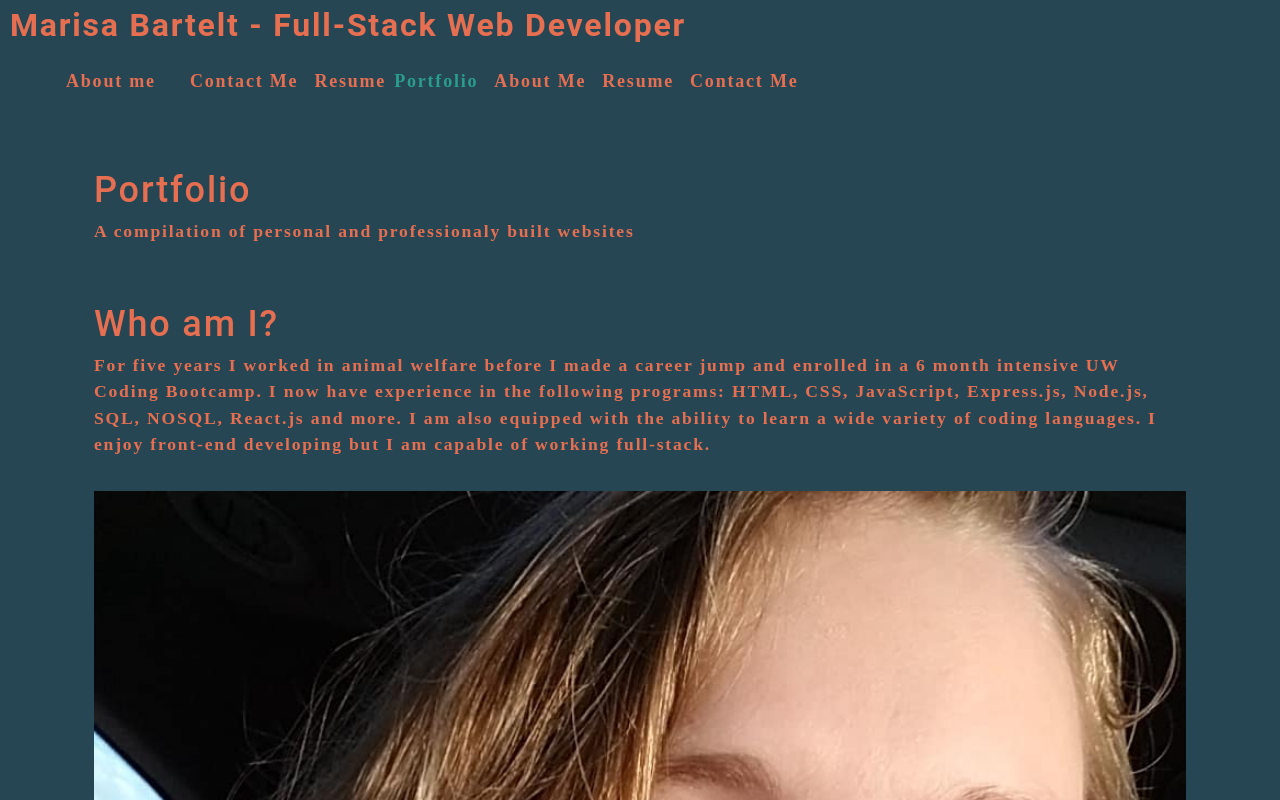
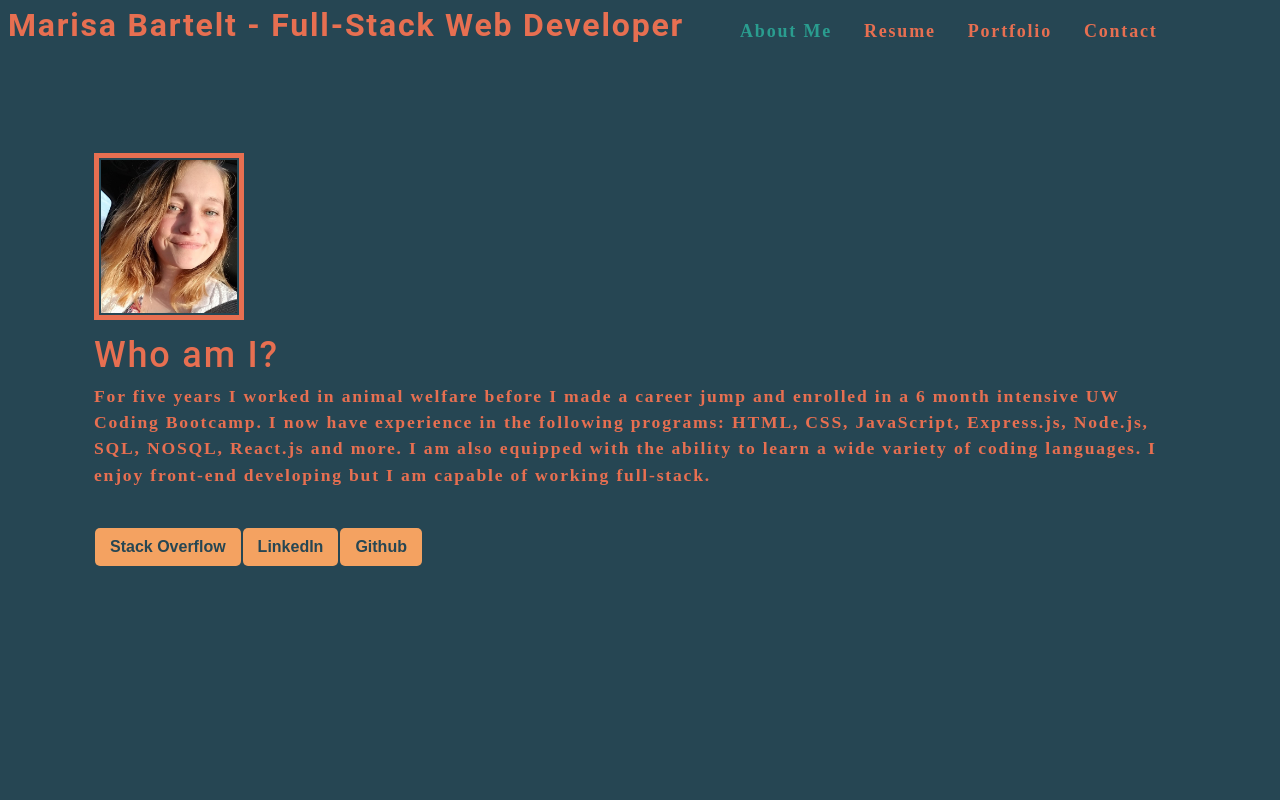
Before and after one commit to marisandb/react-portfolio, a React (Create React App) app: page / in a window 1280 px wide. Shown: the top 800 px of the page. Built offline with nearby package versions, Linux system fonts and the light colour scheme.

Commit message:
fixed broken nav bar and portfolio

```diff
--- a/src/App.js
+++ b/src/App.js
@@ -3,29 +3,17 @@ import Nav from './components/Nav';
 import About from './components/About';
 import Portfolio from './components/Portfolio';
 import Contact from  './components/Contact';
+import Footer from './components/Footer';
 
 function App() {
   const [categories] = useState([
-    {
-      name: 'Portfolio',
-      description: `A compilation of personal and professionaly built websites`,
-    },
-    {
-      name: 'About Me',
-      description: `Information about me`,
-    },
-    {
-      name: 'Resume',
-      description: `A link to my resume with my qualifications`,
-    },
-    {
-      name: 'Contact Me',
-      description: `Fill out this form to contact me via email`,
-    },
+    { name: 'About Me', description: 'Short description about Marisa B' },
+    { name: 'Resume', description: 'My qualifications as an employee' },
+    { name: 'Portfolio', description: 'My personal and professional projects' },
+    { name: 'Contact', desription: 'Contact me with any questions/comments.'}
   ]);
 
   const [currentCategory, setCurrentCategory] = useState(categories[0]);
-  const [contactSelected, setContactSelected] = useState(false);
 
   return (
     <div>
@@ -33,18 +21,12 @@ function App() {
         categories={categories}
         setCurrentCategory={setCurrentCategory}
         currentCategory={currentCategory}
-        contactSelected={contactSelected}
-        setContactSelected={setContactSelected}
       ></Nav>
       <main>
-      {!contactSelected ? (
-          <>
-            <Portfolio currentCategory={currentCategory}></Portfolio>
-            <About currentCategory={currentCategory}></About>
-          </>
-        ) : (
-            <Contact currentCategory={currentCategory}></Contact>
-          )}
+        {currentCategory.name === "Portfolio" && <Portfolio currentCategory={currentCategory}></Portfolio>}
+        {currentCategory.name === "About Me" &&  <About currentCategory={currentCategory}></About> }
+        {currentCategory.name === "Contact" &&  <Contact currentCategory={currentCategory}></Contact>}
+        <Footer></Footer>
       </main>
     </div>
   );
--- a/src/components/About/index.js
+++ b/src/components/About/index.js
@@ -5,13 +5,13 @@ import coverImage from "../../assets/AboutMe.jpg";
 function About() {
   return (
     <section className="my-5">
+        <img src={coverImage} className="about-me" alt="cover" />
         <h1 id="about">Who am I?</h1>
         <p>
         For five years I worked in animal welfare before I made a career jump and enrolled in a 6 month intensive UW Coding Bootcamp.
         I now have experience in the following programs: HTML, CSS, JavaScript, Express.js, Node.js, SQL, NOSQL, React.js and more. I am also equipped with the
         ability to learn a wide variety of coding languages. I enjoy front-end developing but I am capable of working full-stack.
         </p>
-        <img src={coverImage} className="my-2" style={{ width: "100%" }} alt="cover" />
     </section>
   );
 }
--- a/src/components/Footer/index.js
+++ b/src/components/Footer/index.js
@@ -0,0 +1,15 @@
+import React from "react";
+
+
+function Footer () {
+
+    return(
+       <div className="footer flex-row">
+            <button type="button" className="button"><a href="https://stackoverflow.com/users/15465628/marisa" target="_blank">Stack Overflow</a></button>
+            <button type="button" className="button"><a href="https://www.linkedin.com/in/marisa-bartelt-28119b20a/" target="_blank">LinkedIn</a></button>
+            <button type="button" className="button"><a href="https://github.com/marisandb" target="_blank">Github</a></button>
+       </div>
+    );
+}
+
+export default Footer;
--- a/src/components/Modal/index.js
+++ b/src/components/Modal/index.js
@@ -1,20 +1,20 @@
 import React from 'react';
 
 const Modal = ({ onClose, currentPhoto }) => {
-  const { name, description, category, deployed, github, index  } = currentPhoto;
+  const { name, description, deployed, github, index  } = currentPhoto;
 
   return (
     <div className="modalBackdrop">
       <div className="modalContainer">
         <h3 className="modalTitle">{name} </h3>
-        <img src={require(`../../assets/${category}/${index}.png`)} alt="current category" />
+        <img src={require(`../../assets/Portfolio/${index}.png`)} alt="current category" />
         <p>
         {description}
-        {deployed}
-        {github}
+        <a href="/">{deployed}</a>
+        <a href="/">{github}</a>
         </p>
         <button type="button" onClick={onClose}>
-          Close this modal
+          Close
         </button>
       </div>
     </div>
--- a/src/components/Nav/index.js
+++ b/src/components/Nav/index.js
@@ -1,49 +1,30 @@
 import React from 'react';
-import { capitalizeFirstLetter } from '../../utils/helpers';
 
 function Nav(props) {
   const {
     categories = [],
     setCurrentCategory,
-    contactSelected,
     currentCategory,
-    setContactSelected,
   } = props;
 
   return (
     <header className="flex-row px-1">
-      <h2>
-        <a data-testid="link" href="/">
-          Marisa Bartelt - Full-Stack Web Developer
-        </a>
+    <h2 className="">
+            <a data-testid="link" href="/">Marisa Bartelt - Full-Stack Web Developer</a>
     </h2>
     <nav>
         <ul className="flex-row">
-            <li className="mx-2">
-                <a data-testid="about" href="#about" onClick={() => setContactSelected(false)}>
-                About me
-                </a>
-            </li>
-            <li className={`mx-2 ${contactSelected && 'navActive'}`}>
-                <span onClick={() => setContactSelected(true)}>Contact Me</span>
-            </li>
-            <li>
-                Resume
-            </li>
         {categories.map((category) => (
-            <li
-              className={`mx-1 ${
-                currentCategory.name === category.name && !contactSelected && 'navActive'
+            <li className={`mx-2 ${currentCategory.name === category.name? 'navActive':'hoverable'
               }`}
             key={category.name}
             >
                 <span
                     onClick={() => {
                         setCurrentCategory(category);
-                  setContactSelected(false);
                     }}
                 >
-                {capitalizeFirstLetter(category.name)}
+                    {category.name}
                 </span>
             </li>
         ))}
--- a/src/components/Portfolio/index.js
+++ b/src/components/Portfolio/index.js
@@ -1,14 +1,13 @@
 import React from 'react';
 import Projects from '../Projects';
-import { capitalizeFirstLetter } from '../../utils/helpers';
 
 function Portfolio (props) {
   const { currentCategory } = props;
   return (
     <section>
-      <h1 data-testid="h1tag">{capitalizeFirstLetter(currentCategory.name)}</h1>
+      <h1 data-testid="h1tag">{currentCategory.name}</h1>
       <p>{currentCategory.description}</p>
-      <Projects category={currentCategory.name} />
+      <Projects category={currentCategory.name}/>
     </section>
   );
 }
--- a/src/components/Projects/index.js
+++ b/src/components/Projects/index.js
@@ -3,26 +3,25 @@ import Modal from '../Modal';
 
 const Projects = ({ category }) => {
     const [isModalOpen, setIsModalOpen] = useState(false);
-    const [currentPhoto, setCurrentPhoto] = useState();
 
   const [photos] = useState([
     {
         name: `The Chef's Kiss`,
-        category: 'ProjectPics',
+        category: 'Portfolio',
         description: `A website that allows the user to upload, browse, comment, and vote on recipe's.`,
         deployed: `https://rocky-dusk-49928.herokuapp.com/`,
         github: `https://github.com/ksore85/daily-recipes`
     },
     {
         name: `My Mood Tracker`,
-        category: 'ProjectPics',
+        category: 'Portfolio',
         description: `A website that allows the user to track their mood throughout their day.`,
         deployed: `https://zimmermanc6588.github.io/mood-tracker/`,
         github: `https://github.com/zimmermanc6588/mood-tracker`
       },
 
   ]);
-
+  const [currentPhoto, setCurrentPhoto] = useState();
   const currentPhotos = photos.filter((photo) => photo.category === category);
 
   const toggleModal = (image, i) => {
@@ -36,7 +35,7 @@ const Projects = ({ category }) => {
       <div className="flex-row">
         {currentPhotos.map((image, i) => (
           <img
-            src={require(`../../assets/${category}/${i}.png`)}
+            src={require(`../../assets/Portfolio/${i}.png`).default}
             alt={image.name}
             className="img-thumbnail mx-1"
             onClick={() => toggleModal(image, i)}
--- a/src/index.css
+++ b/src/index.css
@@ -36,6 +36,14 @@ body {
   color: var(--light);
   font-family: 'Poiret One', cursive;
 
+}
+.about-me {
+  width: 150px;
+  height: auto;
+  border: #E76F51;
+  border-style: solid;
+  border-width: 5px;
+  padding: 2px;
 }
 
 h1,
@@ -80,7 +88,7 @@ p {
 }
 
 a {
-  color: var(--tertiary);
+  color: var(--dark);
   text-decoration: none;
   font-weight: bold;
 }
@@ -270,7 +278,7 @@ button {
 	background: var(--primary);
 	border: 0;
 	border-radius: 5px;
-	color: #fff;
+	color: var(--dark);
 	cursor: pointer;
 	font-size: 16px;
 	font-weight: 600;
@@ -278,7 +286,7 @@ button {
 	padding: 10px 15px;
 }
 
-a {
+/* a {
 	border-radius: 5px;
 	color: var(--primary);
 	font-weight: 600;
@@ -286,7 +294,7 @@ a {
 	margin-left: -2px;
 	margin-right: -2px;
 
-}
+} */
 
 .navActive {
   color: var(--secondary);
```
Also changed, not shown: src/components/Header/index.js (deleted, +0 -15 lines), src/assets/Portfolio/0.png (renamed from src/assets/Portfolio/MyMoodTracker.png), src/assets/Portfolio/1.png (renamed from src/assets/Portfolio/thechefskiss.png). Lines whose indentation alone changed are shown as unchanged.
